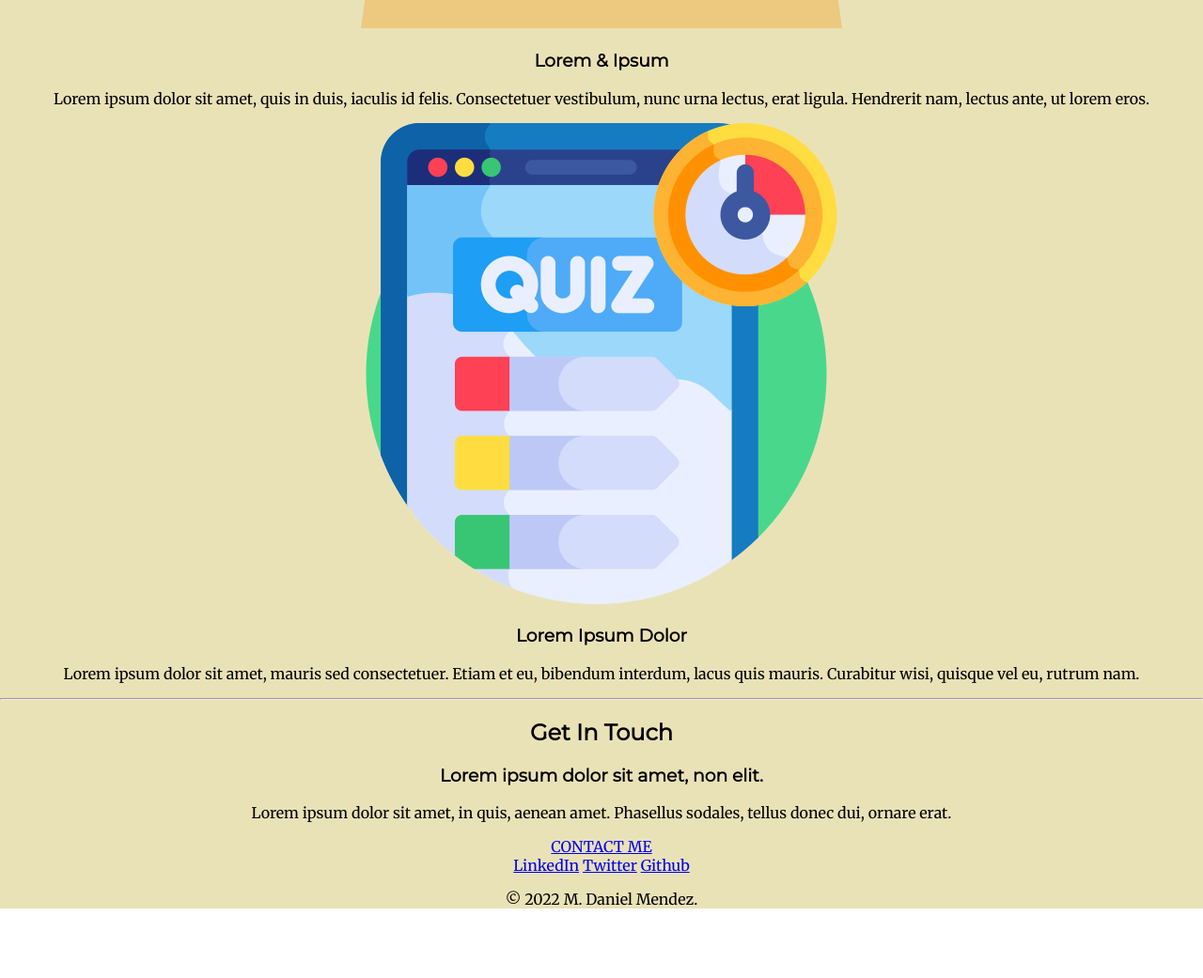
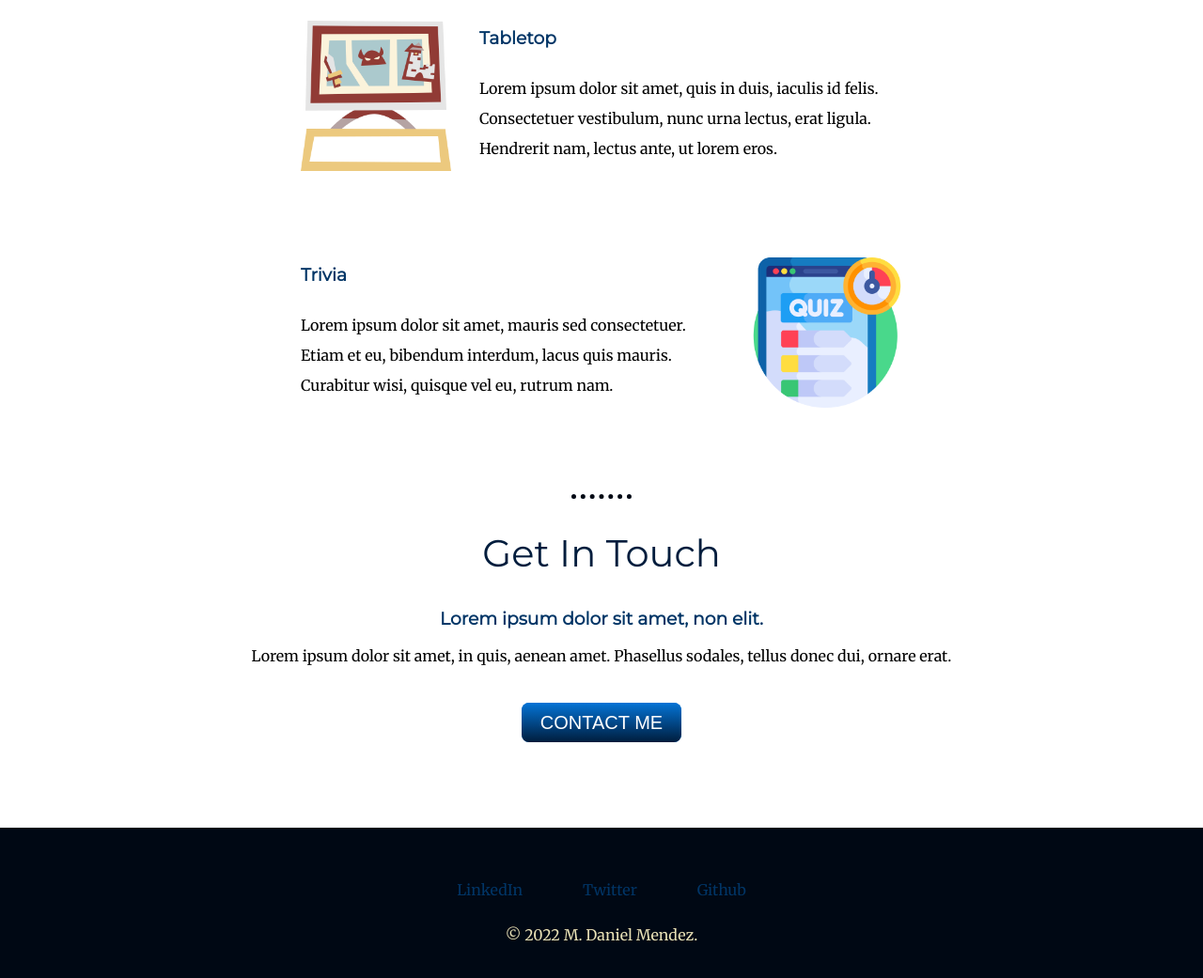
Before and after one commit to danoru/portfolio, a plain HTML site: page index.html in a window 1280 px wide. Shown: the part 1427-2468 px from the top of the page at 94% size. Before the commit the page ends 2410 px from the top, so only its background shows below. Drawn offline with Linux system fonts and the light colour scheme.

Commit message:
Add style to index, fix favicon

```diff
--- a/css/styles.css
+++ b/css/styles.css
@@ -5,21 +5,38 @@ body {
 }
 
 h1 {
+    color: #001d3d;
     font-family: 'Sacramento', cursive;
-    margin-top: 0;
+    font-size: 5.625rem;
+    margin: 50px auto 0 auto;
 }
 
 h2 {
+    color: #001d3d;
+    font-family: 'Montserrat', sans-serif;
+    font-size: 2.50rem;
+    font-weight: normal;
+}
+
+h3 {
+    color: #003566;
     font-family: 'Montserrat', sans-serif;
 }
 
-h3 {
-    font-family: 'Montserrat', sans-serif;
+a {
+    color: #003566;
 }
 
+hr {
+    color: #000814;
+    border-style: none;
+    border-top-style: dotted;
+    border-width: 5px;
+    width: 5%;
+}
 
 .top-container {
-    background: #EAE2B7;
+    background: #eae2b7;
     padding-top: 100px;
     position: relative;
 }
@@ -31,21 +48,92 @@ h3 {
 }
 
 .bottom-cloud {
+    bottom: 300px;
+    left: 300px;
     position: absolute;
-    left: 300px;
-    bottom: 300px;
 }
 
-.middle-container {
-    background-color: #EAE2B7
+/* .middle-container {
+} */
+
+.profile-img {
+    border-radius: 100%;
+    margin-top: 50px;
+    height: 200px;
+    width: 200px;
 }
 
-.profile-pic {
-    width: 200px;
-    height: 200px;
-    border-radius: 100%;
+.profile-text {
+    color: #000814;
+    display:inline-block;
+    margin-bottom: 50px;
+    width: 300px;
+}
+
+.skill-row {
+    line-height: 2;
+    margin: 100px auto 100px auto;
+    text-align: left;
+    width: 50%
+}
+
+.tabletop-img {
+    float: left;
+    margin-right: 30px;
+    width: 25%;
+}
+
+.trivia-img {
+    float: right;
+    margin-left: 30px;
+    width: 25%;
 }
 
 .bottom-container {
-    background-color:#EAE2B7
+    background: #000814;
+    line-height: 2;
+    margin-top: 100px;
+    padding: 50px 0 50px 0;
+    position: absolute;
+    width: 100%;
 }
+
+.contact-text {
+    margin-bottom: 50px;
+}
+
+.btn {
+    background: #0474d6;
+    background-image: -webkit-linear-gradient(top, #0474d6, #001d3d);
+    background-image: -moz-linear-gradient(top, #0474d6, #001d3d);
+    background-image: -ms-linear-gradient(top, #0474d6, #001d3d);
+    background-image: -o-linear-gradient(top, #0474d6, #001d3d);
+    background-image: linear-gradient(to bottom, #0474d6, #001d3d);
+    -webkit-border-radius: 8;
+    -moz-border-radius: 8;
+    border-radius: 8px;
+    color: #ffffff;
+    font-family: Arial;
+    font-size: 20px;
+    padding: 10px 20px 10px 20px;
+    text-decoration: none;
+}
+
+.btn:hover {
+    background: #1a89eb;
+    background-image: -webkit-linear-gradient(top, #1a89eb, #55a5eb);
+    background-image: -moz-linear-gradient(top, #1a89eb, #55a5eb);
+    background-image: -ms-linear-gradient(top, #1a89eb, #55a5eb);
+    background-image: -o-linear-gradient(top, #1a89eb, #55a5eb);
+    background-image: linear-gradient(to bottom, #1a89eb, #55a5eb);
+    text-decoration: none;
+}
+
+.footer-link {
+    text-decoration: none;
+    margin: 30px;
+}
+
+.copyright {
+    color: #eae2b7;
+}
--- a/index.html
+++ b/index.html
@@ -4,7 +4,7 @@
         <meta charset="UTF-8">
         <title>M. Daniel Mendez</title>
         <link rel="stylesheet" href="css/styles.css">
-        <link rel="favicon" href="favicon.ico">
+        <link rel="shortcut icon" href="favicon.ico">
         <link rel="preconnect" href="https://fonts.googleapis.com">
         <link rel="preconnect" href="https://fonts.gstatic.com" crossorigin>
         <link href="https://fonts.googleapis.com/css2?family=Merriweather&family=Montserrat&family=Sacramento&display=swap" rel="stylesheet">
@@ -13,27 +13,27 @@
         <div class="top-container">
         <img class="top-cloud" src="images/cloud.png" alt="cloud-img">
         <h1>I'm Daniel.</h1>
-        <p>a programmer.</p>
+        <h2>a programmer.</h2>
         <img class="bottom-cloud" src="images/cloud.png" alt="cloud-img">
         <img src="images/mountain.png" alt="mountain-img">
         </div>
         <div class="middle-container">
             <div class="profile">
-              <img class="profile-pic" src="https://s3.amazonaws.com/filepicker-images-rapgenius/uhqk1ptrg98" alt="mdm-img">
+              <img class="profile-img" src="https://s3.amazonaws.com/filepicker-images-rapgenius/uhqk1ptrg98" alt="mdm-img">
               <h2>Hello.</h2>
-              <p>Lorem ipsum dolor sit amet, vitae volutpat, dui conubia, dolor urna. Non auctor, montes nulla distinctio.</p>
+              <p class="profile-text">Lorem ipsum dolor sit amet, vitae volutpat, dui conubia, dolor urna. Non auctor, montes nulla distinctio.</p>
             </div>
             <hr>
             <div class="skills">
               <h2>My Skills.</h2>
               <div class="skill-row">
-                <img class="tabletop" src="images/game.png" alt="tabletop-img">
-                <h3>Lorem & Ipsum</h3>
+                <img class="tabletop-img" src="images/game.png" alt="tabletop-img">
+                <h3>Tabletop</h3>
                 <p>Lorem ipsum dolor sit amet, quis in duis, iaculis id felis. Consectetuer vestibulum, nunc urna lectus, erat ligula. Hendrerit nam, lectus ante, ut lorem eros.</p>
               </div>
               <div class="skill-row">
-                <img class="trivia" src="images/quiz.png" alt="trivia-img">
-                <h3>Lorem Ipsum Dolor</h3>
+                <img class="trivia-img" src="images/quiz.png" alt="trivia-img">
+                <h3>Trivia</h3>
                 <p>Lorem ipsum dolor sit amet, mauris sed consectetuer. Etiam et eu, bibendum interdum, lacus quis mauris. Curabitur wisi, quisque vel eu, rutrum nam.</p>
               </div>
             </div>
@@ -41,16 +41,15 @@
             <div class="contact-me">
               <h2>Get In Touch</h2>
               <h3>Lorem ipsum dolor sit amet, non elit.</h3>
-              <p>Lorem ipsum dolor sit amet, in quis, aenean amet. Phasellus sodales, tellus donec dui, ornare erat.</p>
-              <a class="btn" href="mailto:mdmendomo@email.com">CONTACT ME</a>
+              <p class="contact-text">Lorem ipsum dolor sit amet, in quis, aenean amet. Phasellus sodales, tellus donec dui, ornare erat.</p>
+              <a class="btn" href="mailto:mdmendomo@gmail.com">CONTACT ME</a>
             </div>
           </div>
           <div class="bottom-container">
             <a class="footer-link" href="https://www.linkedin.com/in/mdanielmendez">LinkedIn</a>
             <a class="footer-link" href="https://twitter.com/hinoru">Twitter</a>
             <a class="footer-link" href="https://github.com/danoru">Github</a>
-            <p>© 2022 M. Daniel Mendez.</p>
+            <p class="copyright">© 2022 M. Daniel Mendez.</p>
           </div>
-
     </body>
 </html>
```
Also changed, not shown: 1 other file.
